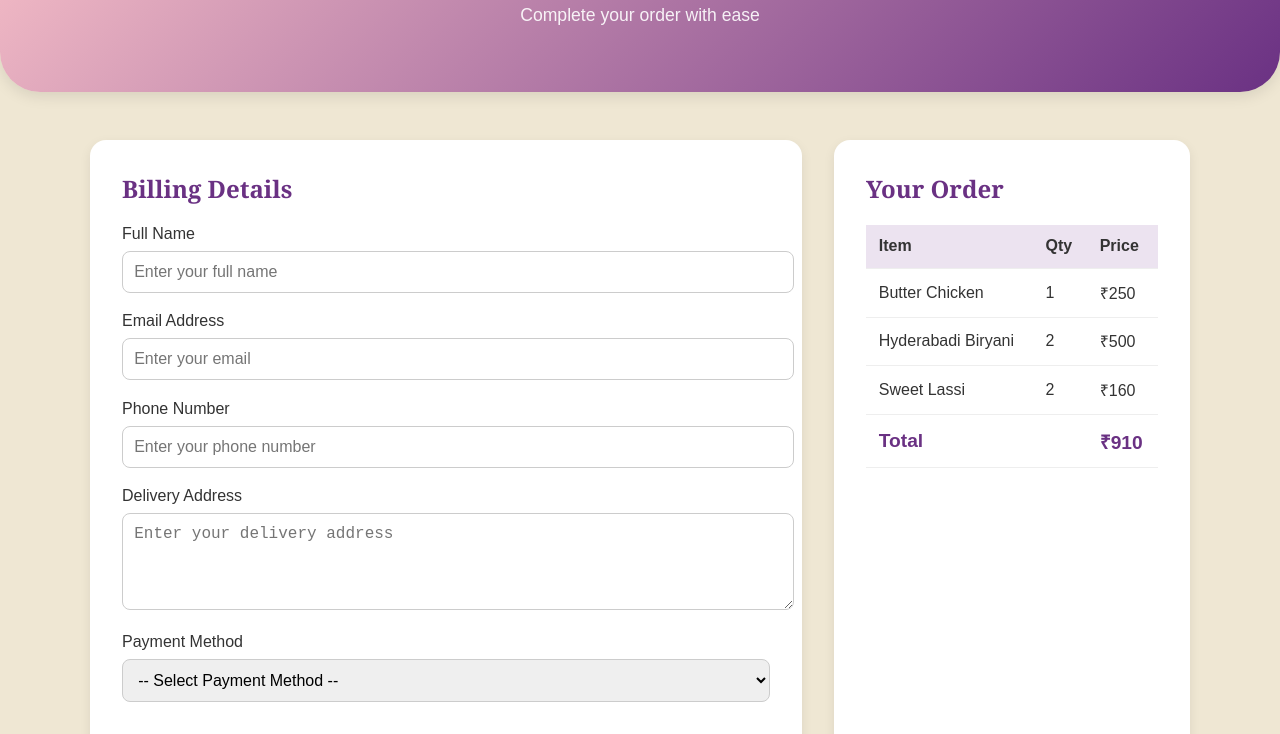
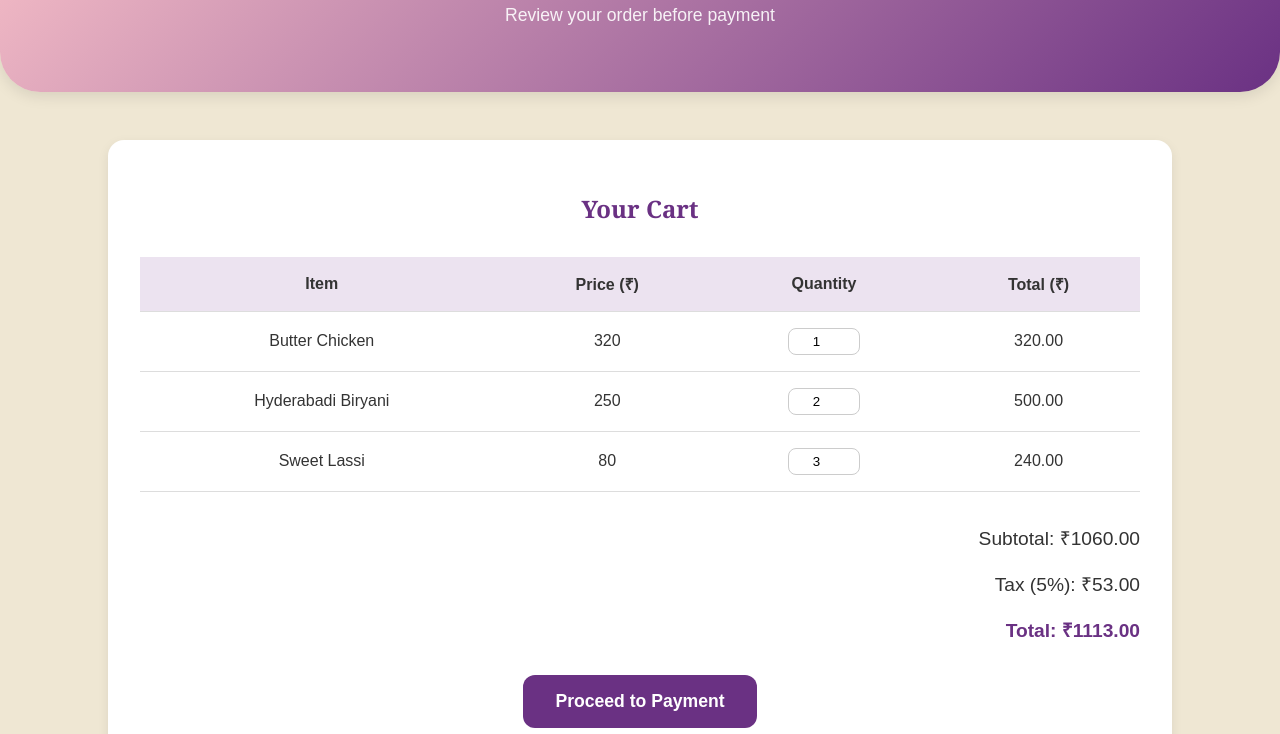
Before and after one commit to rutujasontakke26/zaika-express, a plain HTML site: page pages/checkout.html in a window 1280 px wide. Shown: the part 177-911 px from the top of the page. Drawn offline with Linux system fonts and the light colour scheme.

Commit message:
changes made

```diff
--- a/pages/checkout.html
+++ b/pages/checkout.html
@@ -6,87 +6,74 @@
   <title>Zaika Express | Checkout</title>
   <link rel="stylesheet" href="style.css">
   <style>
-    /* Checkout Page Specific Styles */
+    /* Checkout-specific styling */
     .checkout-container {
-      max-width: 1100px;
+      max-width: 1000px;
       margin: 3rem auto;
-      display: grid;
-      grid-template-columns: 2fr 1fr;
-      gap: 2rem;
-      padding: 0 1.5rem;
-    }
-
-    .checkout-section {
       background: white;
+      padding: 2rem;
       border-radius: 16px;
-      padding: 2rem;
       box-shadow: 0 4px 12px rgba(0,0,0,0.08);
     }
 
-    .checkout-section h2 {
-      margin-top: 0;
+    .checkout-container h2 {
+      text-align: center;
+      margin-bottom: 2rem;
       color: var(--lilac);
       font-family: "Georgia", serif;
     }
 
-    .form-group {
-      margin-bottom: 1.2rem;
+    table {
+      width: 100%;
+      border-collapse: collapse;
+      margin-bottom: 2rem;
     }
 
-    .form-group label {
-      display: block;
-      margin-bottom: 0.5rem;
-      font-weight: 500;
+    th, td {
+      padding: 1rem;
+      border-bottom: 1px solid #ddd;
+      text-align: center;
     }
 
-    .form-group input,
-    .form-group textarea,
-    .form-group select {
-      width: 100%;
-      padding: 0.7rem;
-      border: 1px solid #ccc;
-      border-radius: 8px;
-      font-size: 1rem;
+    th {
+      background: var(--pewter);
+      color: #333;
     }
 
-    .cart-summary table {
-      width: 100%;
-      border-collapse: collapse;
+    .qty-input {
+      width: 60px;
+      padding: 5px;
+      text-align: center;
+      border-radius: 8px;
+      border: 1px solid #ccc;
     }
 
-    .cart-summary th, .cart-summary td {
-      padding: 0.8rem;
-      text-align: left;
-      border-bottom: 1px solid #eee;
+    .summary {
+      text-align: right;
+      font-size: 1.2rem;
+      margin-top: 1rem;
     }
 
-    .cart-summary th {
-      background: var(--pewter);
-    }
-
-    .total {
-      font-weight: bold;
-      font-size: 1.2rem;
+    .summary strong {
       color: var(--lilac);
     }
 
-    .btn-primary {
-      display: inline-block;
-      width: 100%;
-      padding: 1rem;
+    .checkout-btn {
+      display: block;
+      margin: 2rem auto 0;
+      padding: 1rem 2rem;
       background: var(--lilac);
       color: white;
+      font-size: 1.1rem;
+      font-weight: 600;
       border: none;
-      border-radius: 10px;
-      font-size: 1.2rem;
-      font-weight: bold;
+      border-radius: 12px;
       cursor: pointer;
       transition: 0.3s ease;
-      margin-top: 1rem;
     }
 
-    .btn-primary:hover {
-      background: #522566;
+    .checkout-btn:hover {
+      background: #4c2260;
     }
   </style>
 </head>
@@ -104,88 +91,54 @@
     </ul>
   </nav>
 
-  <!-- Hero -->
+  <!-- Hero Banner -->
   <section class="hero">
     <h1>Checkout</h1>
-    <p>Complete your order with ease</p>
+    <p>Review your order before payment</p>
   </section>
 
   <!-- Checkout Container -->
   <div class="checkout-container">
+    <h2>Your Cart</h2>
 
-    <!-- Billing Details -->
-    <div class="checkout-section">
-      <h2>Billing Details</h2>
-      <form>
-        <div class="form-group">
-          <label for="name">Full Name</label>
-          <input type="text" id="name" placeholder="Enter your full name" required>
-        </div>
-
-        <div class="form-group">
-          <label for="email">Email Address</label>
-          <input type="email" id="email" placeholder="Enter your email" required>
-        </div>
-
-        <div class="form-group">
-          <label for="phone">Phone Number</label>
-          <input type="tel" id="phone" placeholder="Enter your phone number" required>
-        </div>
-
-        <div class="form-group">
-          <label for="address">Delivery Address</label>
-          <textarea id="address" rows="4" placeholder="Enter your delivery address" required></textarea>
-        </div>
-
-        <div class="form-group">
-          <label for="payment">Payment Method</label>
-          <select id="payment" required>
-            <option value="">-- Select Payment Method --</option>
-            <option value="cod">Cash on Delivery</option>
-            <option value="upi">UPI / Razorpay</option>
-            <option value="card">Credit / Debit Card</option>
-          </select>
-        </div>
-
-        <button type="submit" class="btn-primary">Place Order</button>
-      </form>
-    </div>
-
-    <!-- Cart Summary -->
-    <div class="checkout-section cart-summary">
-      <h2>Your Order</h2>
     <table>
       <thead>
         <tr>
           <th>Item</th>
-            <th>Qty</th>
-            <th>Price</th>
+          <th>Price (₹)</th>
+          <th>Quantity</th>
+          <th>Total (₹)</th>
         </tr>
       </thead>
-        <tbody>
+      <tbody id="cart-items">
         <tr>
           <td>Butter Chicken</td>
-            <td>1</td>
-            <td>₹250</td>
+          <td class="price">320</td>
+          <td><input type="number" value="1" min="1" class="qty-input"></td>
+          <td class="item-total">320</td>
         </tr>
         <tr>
           <td>Hyderabadi Biryani</td>
-            <td>2</td>
-            <td>₹500</td>
+          <td class="price">250</td>
+          <td><input type="number" value="2" min="1" class="qty-input"></td>
+          <td class="item-total">500</td>
         </tr>
         <tr>
           <td>Sweet Lassi</td>
-            <td>2</td>
-            <td>₹160</td>
-          </tr>
-          <tr class="total">
-            <td colspan="2">Total</td>
-            <td>₹910</td>
+          <td class="price">80</td>
+          <td><input type="number" value="3" min="1" class="qty-input"></td>
+          <td class="item-total">240</td>
         </tr>
       </tbody>
     </table>
+
+    <div class="summary">
+      <p>Subtotal: ₹<span id="subtotal">1060</span></p>
+      <p>Tax (5%): ₹<span id="tax">53</span></p>
+      <p><strong>Total: ₹<span id="total">1113</span></strong></p>
     </div>
 
+    <button class="checkout-btn">Proceed to Payment</button>
   </div>
 
   <!-- Footer -->
@@ -198,5 +151,36 @@
     </p>
   </footer>
 
+  <!-- JavaScript -->
+  <script>
+    function updateCart() {
+      let rows = document.querySelectorAll("#cart-items tr");
+      let subtotal = 0;
+
+      rows.forEach(row => {
+        let price = parseFloat(row.querySelector(".price").textContent);
+        let qty = parseInt(row.querySelector(".qty-input").value);
+        let total = price * qty;
+
+        row.querySelector(".item-total").textContent = total.toFixed(2);
+        subtotal += total;
+      });
+
+      let tax = subtotal * 0.05; // 5% tax
+      let grandTotal = subtotal + tax;
+
+      document.getElementById("subtotal").textContent = subtotal.toFixed(2);
+      document.getElementById("tax").textContent = tax.toFixed(2);
+      document.getElementById("total").textContent = grandTotal.toFixed(2);
+    }
+
+    document.querySelectorAll(".qty-input").forEach(input => {
+      input.addEventListener("input", updateCart);
+    });
+
+    // Initialize totals on page load
+    updateCart();
+  </script>
+
 </body>
 </html>
```
Lines whose indentation alone changed are shown as unchanged.
